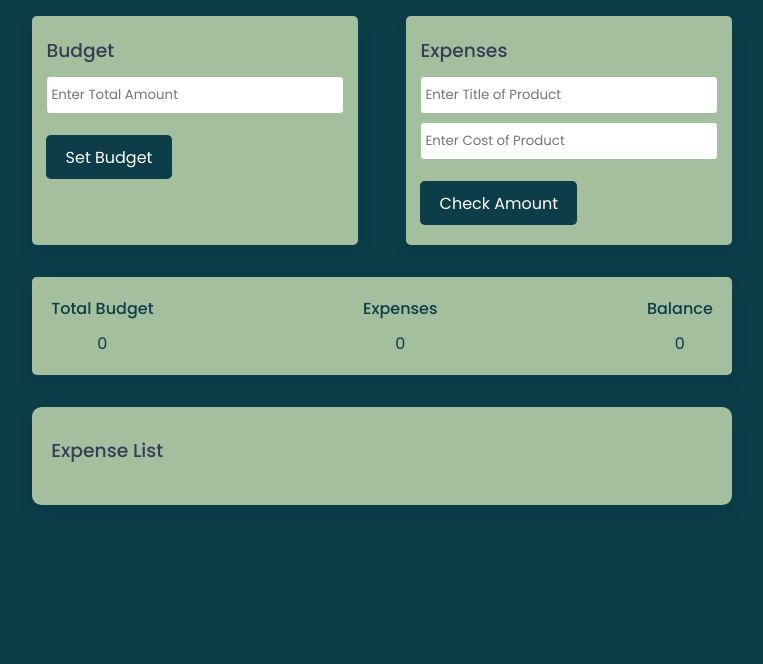
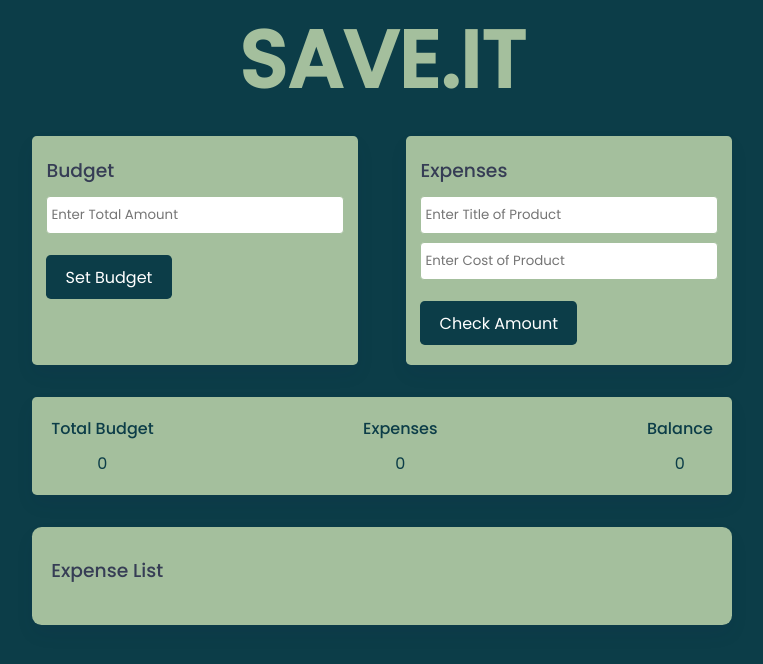
Before and after one commit to pranaykumar092/Expense-Manager, a plain HTML site: page index.html in a window 1280 px wide. Shown: the whole page, without its empty margins (258-1021 px from the left). Drawn offline with Linux system fonts and the light colour scheme.

Commit message:
Add files via upload

```diff
--- a/index.html
+++ b/index.html
@@ -14,6 +14,7 @@
     />
     <link rel="stylesheet" href="style.css" />
   </head>
+  <h1> SAVE.IT</h1>
   <body>
     <div class="wrapper">
       <div class="container">
--- a/style.css
+++ b/style.css
@@ -7,6 +7,14 @@
 body {
   background-color: #0C3D48;
 }
+
+h1 {
+  color: #A4BF9D;
+  display: flex;
+  justify-content: center;
+  font-size: 80px;
+}
+
 .wrapper {
   width: 90%;
   font-size: 16px;
```
